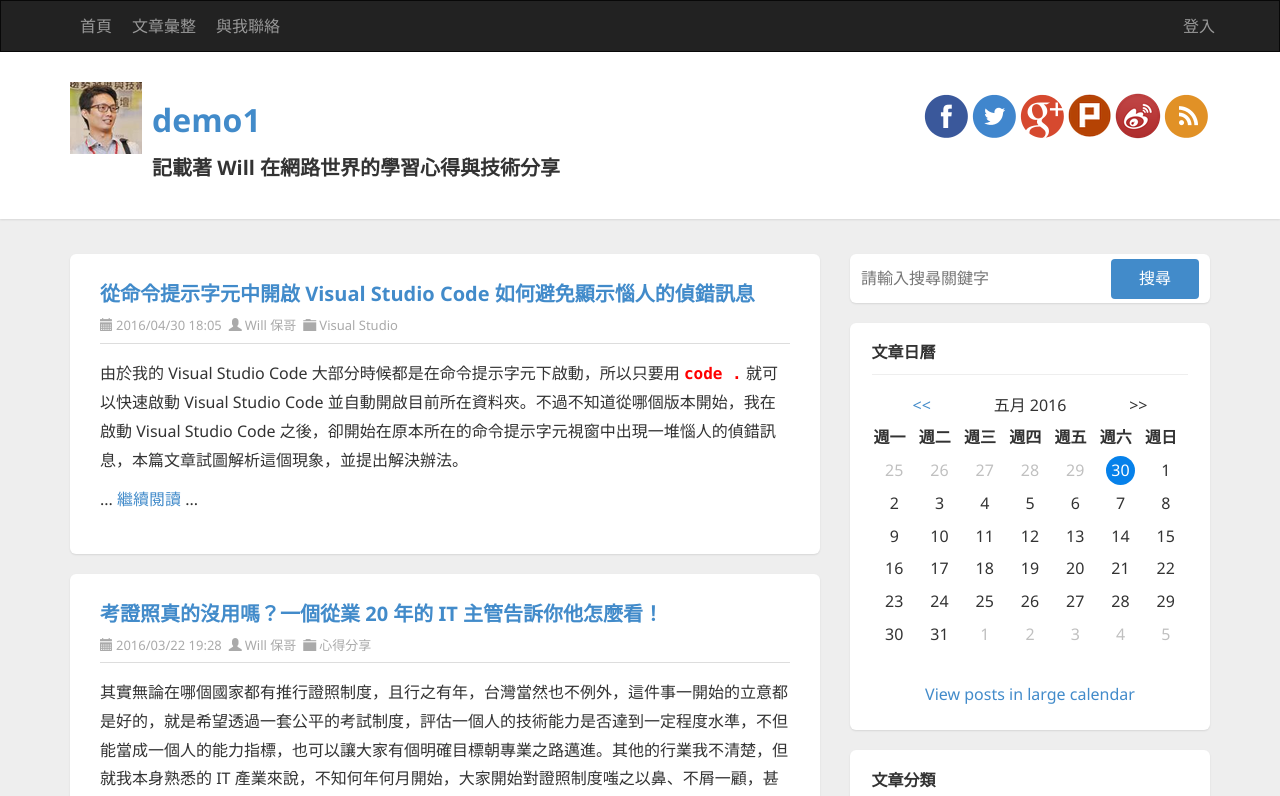
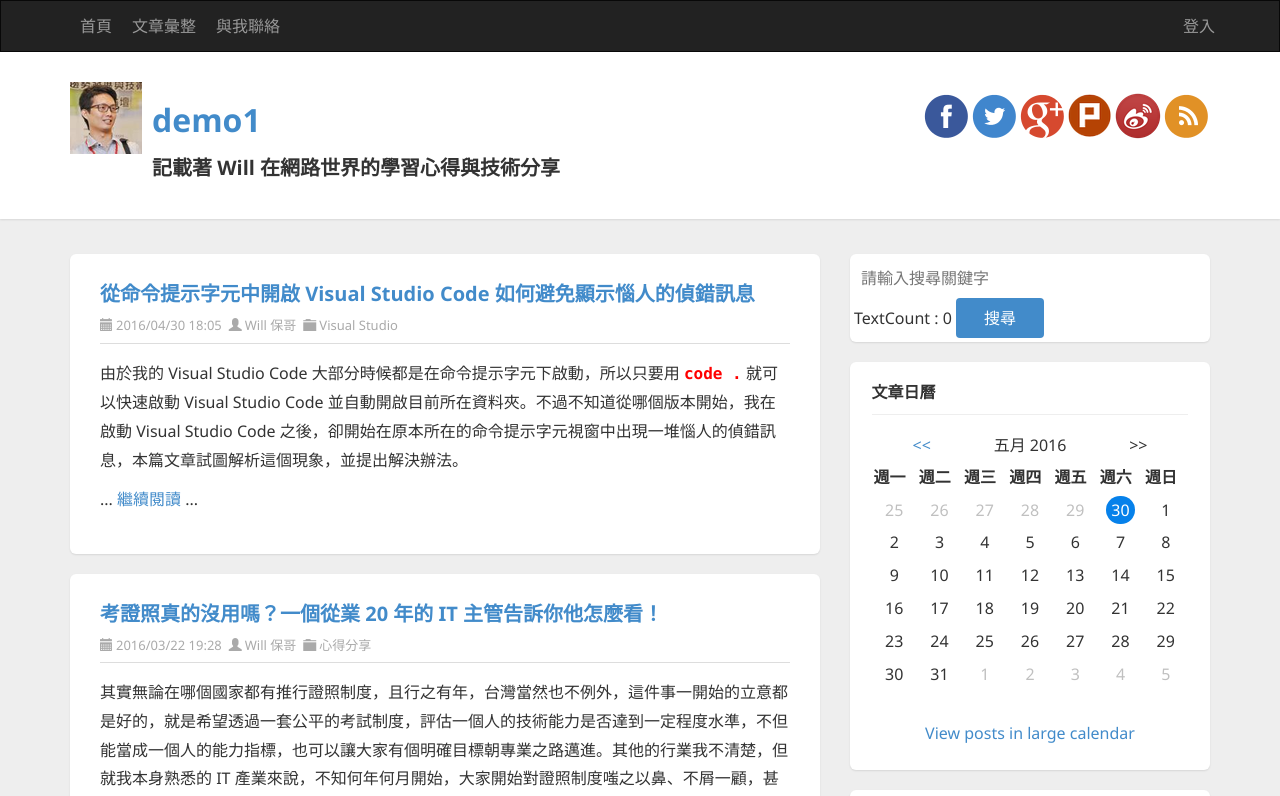
Before and after one commit to dongsu-iis/learn-angular, an Angular app: page / in a window 1280 px wide. Shown: the top 796 px of the page. Built offline with nearby package versions, Linux system fonts and the light colour scheme.

Commit message:
finished home work

```diff
--- a/src/app/app.component.html
+++ b/src/app/app.component.html
@@ -25,7 +25,7 @@
   <div class="title-wrapper">
     <div class="container">
 
-      <img (click)="changeTitle()" [title]="title" [src]="imgUrl" [attr.data-title]="title" class="pull-left logo"
+      <img (click)="changeTitle($event.altKey)" [title]="title" [src]="imgUrl" [attr.data-title]="title" class="pull-left logo"
         alt="The Will Will Web">
 
       <div class="pull-left">
@@ -160,7 +160,9 @@
         <div class="widget search">
           <div class="widget-content">
             <div id="searchbox">
-              <input type="text" placeholder="請輸入搜尋關鍵字" accesskey="s">
+              <input type="text" (input)="getTextCount($event.target.value)" (keyup.escape)="inputReset($event.target)"  placeholder="請輸入搜尋關鍵字" accesskey="s">
+              <br>
+               TextCount : {{searchTextCount}}
               <input type="button" value="搜尋" id="searchbutton">
             </div>
           </div>
--- a/src/app/app.component.ts
+++ b/src/app/app.component.ts
@@ -9,12 +9,24 @@ export class AppComponent {
   title = 'demo1';
   url = 'http://blog.miniasp.com/';
   imgUrl = '/assets/images/logo.png';
+  searchTextCount = 0;
 
   constructor() {
-
   }
 
-  changeTitle() {
-    this.title = 'The Will Will Web';
+  changeTitle(altKey: boolean) {
+    if (altKey) {
+      this.title = 'The Will Will Web';
+    }
   }
+
+  getTextCount(searchText: string) {
+    this.searchTextCount = searchText.length;
+  }
+
+  inputReset(input: HTMLInputElement) {
+    input.value = '';
+    this.searchTextCount = 0;
+  }
+
 }
```
